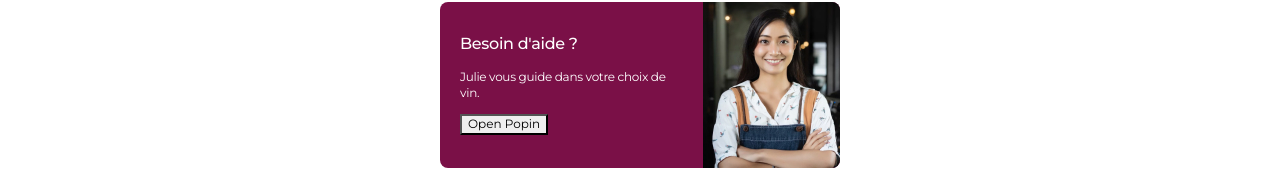
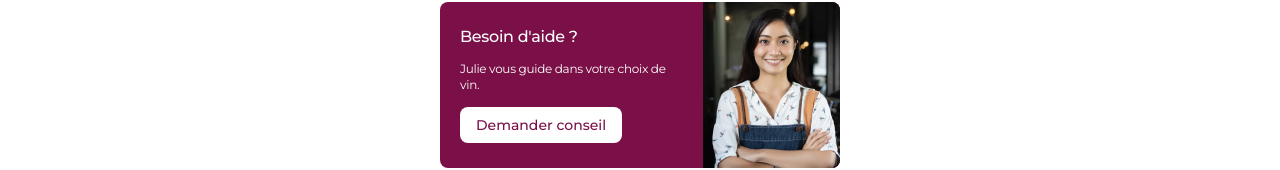
Before and after one commit to felixbouveret/competition-ecv-2022, a React (Create React App) app: page / in a window 1280 px wide. Shown: the part 636-806 px from the top of the page. Built offline with nearby package versions, Linux system fonts and the light colour scheme; a web font is replaced by a local one.

Commit message:
btn component

```diff
--- a/src/Banner/Banner.tsx
+++ b/src/Banner/Banner.tsx
@@ -1,20 +1,15 @@
 import React from "react";
-import { useDispatch } from "react-redux";
-import { setPopinDisplayed } from "../store/App";
-
+import ButtonContainer from "../Components/Button/Button";
 import "./Banner.scss";
 
 export default function BannerContainer() {
-  const dispatch = useDispatch();
 
   return (
     <section className="bannerContainer">
       <div className="text">
         <p className="title">Besoin d'aide ?</p>
         <p>Julie vous guide dans votre choix de vin.</p>
-        <button onClick={() => dispatch(setPopinDisplayed(true))}>
-          Open Popin
-        </button>
+        <ButtonContainer></ButtonContainer>
       </div>
       <img src="/assets/img/artisan.jpg" alt="" />
     </section>
--- /dev/null
+++ b/src/Components/Button/Button.scss
@@ -0,0 +1,17 @@
+@import "../../variables.scss";
+
+.buttonContainer{
+    button{
+        color: $purple;
+        padding: 10px 16px;
+        font-size: 14px;
+        font-weight: 500;
+        border-radius: 8px;
+        background-color: $white;
+        border: none;
+    }
+    .dark{
+        background-color: $purple;
+        color: white;
+    }
+}
--- /dev/null
+++ b/src/Components/Button/Button.tsx
@@ -0,0 +1,21 @@
+import React from "react";
+import { useDispatch } from "react-redux";
+import { setPopinDisplayed } from "../../store/App";
+
+import "./Button.scss";
+
+export default function ButtonContainer() {
+  const dispatch = useDispatch();
+  const btn = {
+  color: 'light',
+  text: 'Demander conseil',
+};
+
+  return (
+    <section className="buttonContainer">
+        <button className={btn.color} onClick={() => dispatch(setPopinDisplayed(true))}>
+          {btn.text}
+        </button>
+    </section>
+  );
+}
--- /dev/null
+++ b/src/Components/Button/index.ts
@@ -0,0 +1 @@
+export { default } from "./Button";
```
